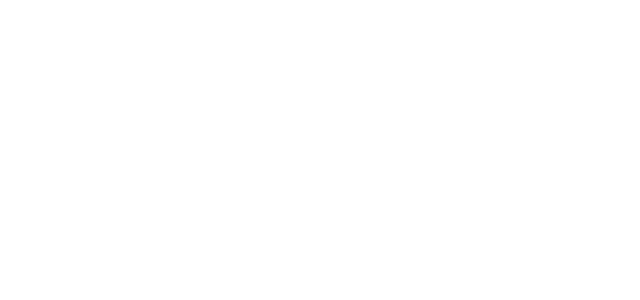
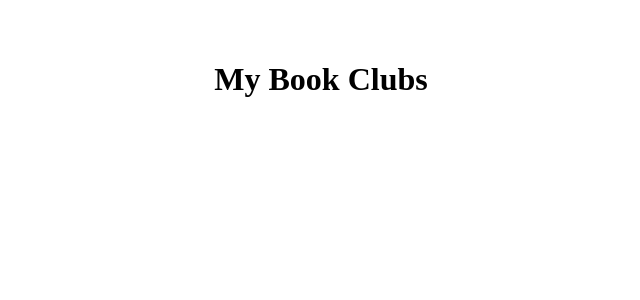
Before and after one commit to ddunn11/darby-dunn-bookworms, a React (Vite) app: page /home in a window 1280 px wide. Shown: the top 300 px of the page, without its empty margins (319-959 px from the left). Built offline with nearby package versions, Linux system fonts and the light colour scheme.

Commit message:
Added folder structure for src/components/HomePageClubItem and ../ClubPageDetails

```diff
--- a/package.json
+++ b/package.json
@@ -15,6 +15,7 @@
     "@mui/icons-material": "^5.15.2",
     "@mui/material": "^5.15.2",
     "@types/react-router": "^5.1.20",
+    "axios": "^1.6.4",
     "react": "^18.2.0",
     "react-dom": "^18.2.0",
     "react-router-dom": "^6.21.1",
--- a/src/pages/HomePage/HomePage.tsx
+++ b/src/pages/HomePage/HomePage.tsx
@@ -2,8 +2,10 @@ import "./HomePage.scss";
 
 const HomePage = () => {
   return (
-    <div className="home__">
-      <div></div>
+    <div className="home__page-container">
+      <div className="home__content-container">
+        <h1>My Book Clubs</h1>
+      </div>
     </div>
   );
 };
```
Also changed, not shown: src/components/ClubPageDetails/ClubPageDetails.scss (added), src/components/ClubPageDetails/ClubPageDetails.tsx (added), src/components/HomePageClubItem/HomePageClubItem.scss (added), src/components/HomePageClubItem/HomePageClubItem.tsx (added), 1 other file (tests, documents, lock files or other folders).
